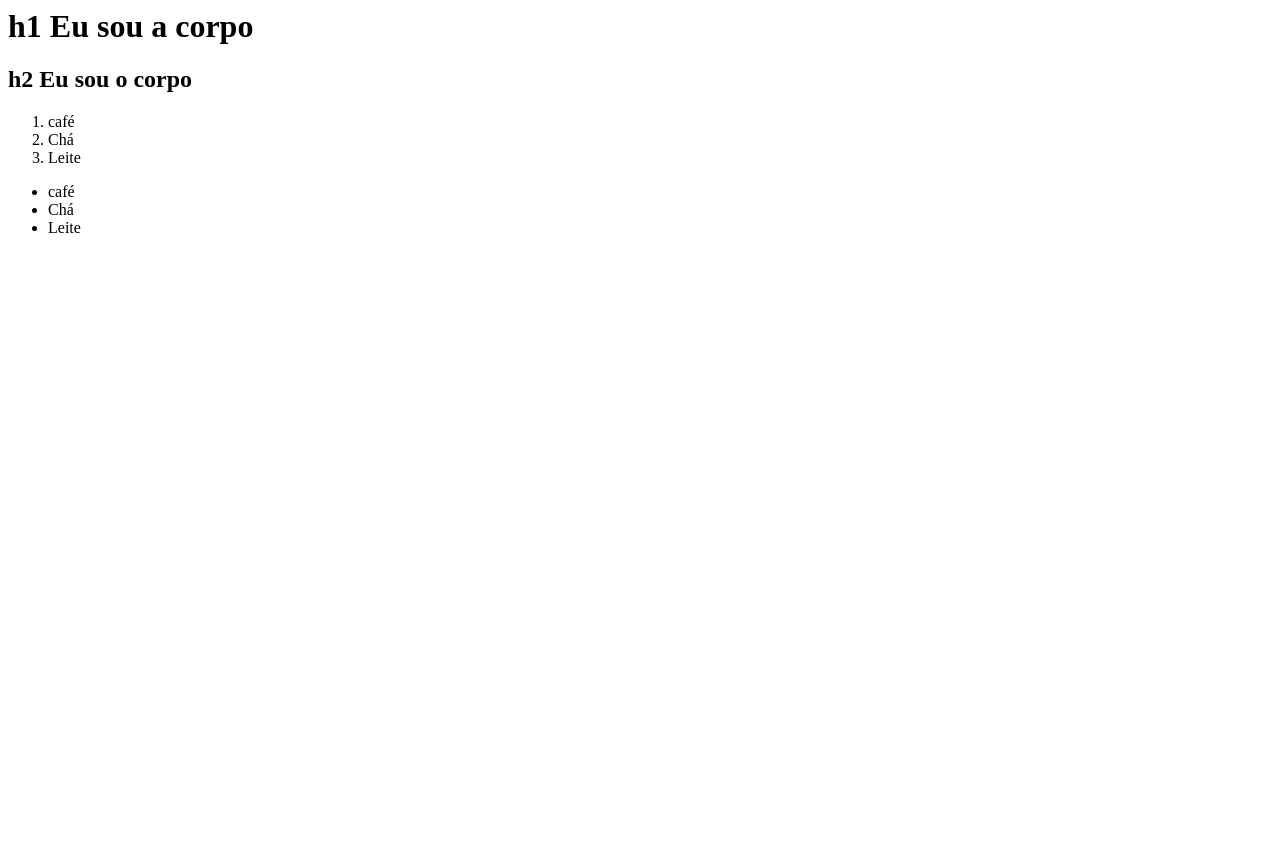
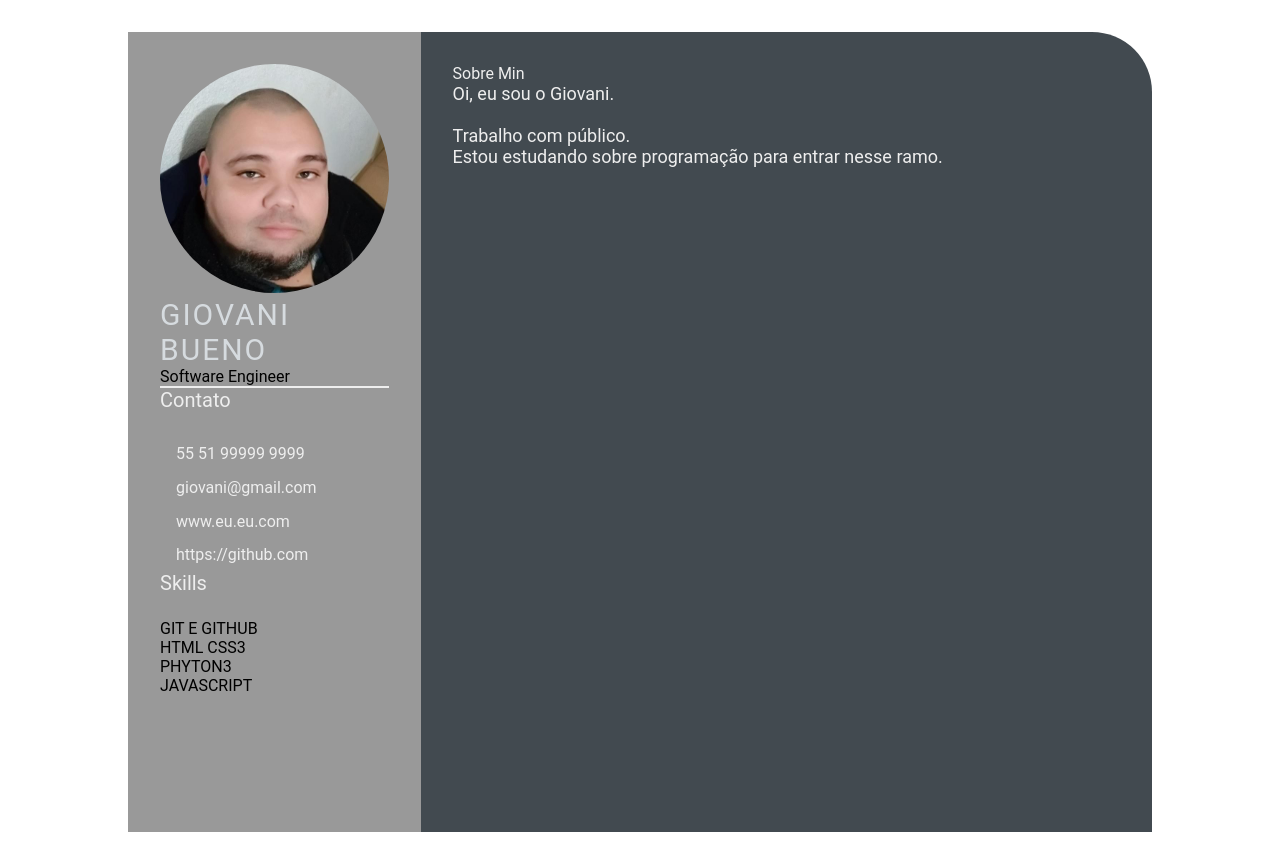
Before and after one commit to Gbuennno/Devweekgit.github.io, a plain HTML site: page index.html in a window 1280 px wide. Before the commit the page ends 800 px from the top, so only its background shows below. Drawn offline with Linux system fonts and the light colour scheme.

Commit message:
feature: Aula2

```diff
--- a/index.html
+++ b/index.html
@@ -1,21 +1,57 @@
-<html>
-    <head>
-        <title>
-            olá, eu sou a cabeça
-        </title>
-    </head>
-    <body>
-        <h1>h1 Eu sou a corpo</h1>
-        <h2>h2 Eu sou o corpo</h2>
-    </body>
-    <ol>
-        <li>café</li>
-        <li>Chá</li>
-        <li>Leite</li>
-    </ol>
-    <ul>
-        <li>café</li>
-        <li>Chá</li>
-        <li>Leite</li>
-    </ul>
+<!DOCTYPE html>
+<html lang="en">
+<head>
+    <meta charset="UTF-8">
+    <meta http-equiv="X-UA-Compatible" content="IE=edge">
+    <meta name="viewport" content="width=device-width, initial-scale=1.0">
+    <title>Giovani Bueno CV</title>
+    <link rel="stylesheet" href="style.css">
+</head>
+<body>
+    <main class="resume-contents">
+        <section class="left-section">
+            <div class="left-section-contents">
+                <div class="profile">
+                    <img class="profile-image" src="img/profile-image.jpeg" alt="profile image">
+                    <p class="name">Giovani Bueno</p>
+                    <p class="Profession">Software Engineer</p>
+                </div>
+                <div class="contact-info">
+                    <p class="left-title">Contato</p>
+                    <ul>
+                        <li><i class="fa fa-phone"></i>55 51 99999 9999
+                        </li>
+                        <li><i class="fa fa-envelope"></i>giovani@gmail.com
+                        </li>
+                        <li><i class="fa fa-globe"></i>www.eu.eu.com
+                        </li>
+                        <li><i class="fa fa-github"></i>https://github.com
+                        </li>
+                    </ul>
+                </div>
+                <div class="skills">
+                    <p class="left-title">Skills</P>
+                    <ul>
+                        <li>GIT E GITHUB</li>
+                        <li>HTML CSS3</li>
+                        <li>PHYTON3</li>
+                        <li>JAVASCRIPT</li>
+                    </ul>
+                </div>
+            </div>
+        </section>
+            <section class="right-section">
+                <div class="right-section-contents">
+                    <section class="about gap">
+                        <div class="right-title">Sobre Min</div>
+                        <p class="about-me-contents">
+                            Oi, eu sou o Giovani.<br>
+                            <br>Trabalho com público.
+                            <br>Estou estudando sobre programação para entrar nesse ramo.
+                        </p>
+                    </section>
+                </div>
+            </section>
+    </main>
+</body>
 </html>
--- /dev/null
+++ b/style.css
@@ -0,0 +1,103 @@
+* {
+    margin: 0;
+    padding: 0;
+    box-sizing: border-box;
+    list-style: none;
+    font-family: 'Roboto', sans-serif;
+}
+
+.resume-contents {
+    min-height: 100vh;
+    width: 80%;
+    margin: 2rem auto;
+    display: grid;
+    grid-template-columns: repeat(7, 1fr);
+}
+
+.left-section {
+    grid-column: span 2;
+    height: 100%;
+    background-color: #999999;
+}
+
+.right-section {
+    grid-column: span 5;
+    height: 100%;
+    background-color: #424a50;
+    border-radius: 0px 60px 0px 0px;
+}
+
+.left-section-contents{
+    padding: 2rem 2rem;
+}
+
+.profile {
+    width: 100%;
+    border-bottom: 2px solid #eeeeee;
+}
+
+.profile .profile-image {
+    width: 100%;
+    border-radius: 100%;
+}
+
+.name {
+    color: #D6DBDF;
+    font-size: 30px;
+    letter-spacing: 2px;
+    text-transform: uppercase;
+}
+
+.profession {
+    color: #eeeeee;
+    font-size: 20px;
+    text-transform: uppercase;
+    text-align: center;
+}
+
+/* .contact-info { border-bottom: 2px solid #1B2631; } */
+.left-title {
+    color: #eeeeee;
+    font-size: 20px;
+}
+
+.contact-info ul {
+    padding-top: 1.5rem;
+}
+
+.contact-info ul li,
+.references ul li {
+    padding: .4rem 0;
+    color: #eeeeee;
+}
+
+.contact-info ul li i,
+.references ul li i {
+    padding-right: 1rem;
+    font-size: 18px;
+    color: #eeeeee;
+}
+
+.skills ul {
+    padding-top: 1.5rem;
+}
+.skills ul li p {
+    padding: .4rem 0;
+    color: #eeeeee;
+}
+
+.right-section-contents {
+    padding: 2rem 2rem;
+}
+
+.right-title {
+    color: #eeeeee;
+}
+
+.gap {
+    padding-bottom: 2rem;
+}
+.about-me-contents {
+    font-size: 18px;
+    color: #eeeeee;
+}
```
Also changed, not shown: img/profile-image.jpeg (added).
